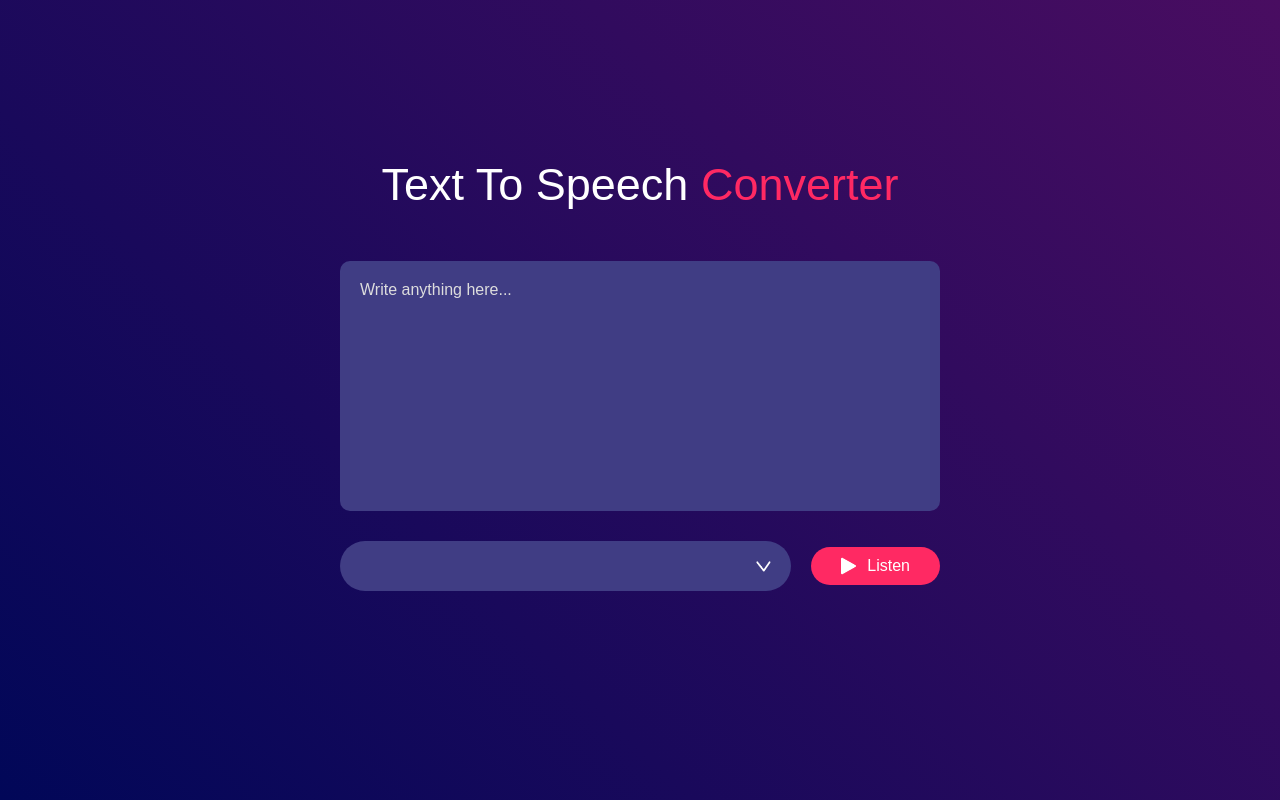
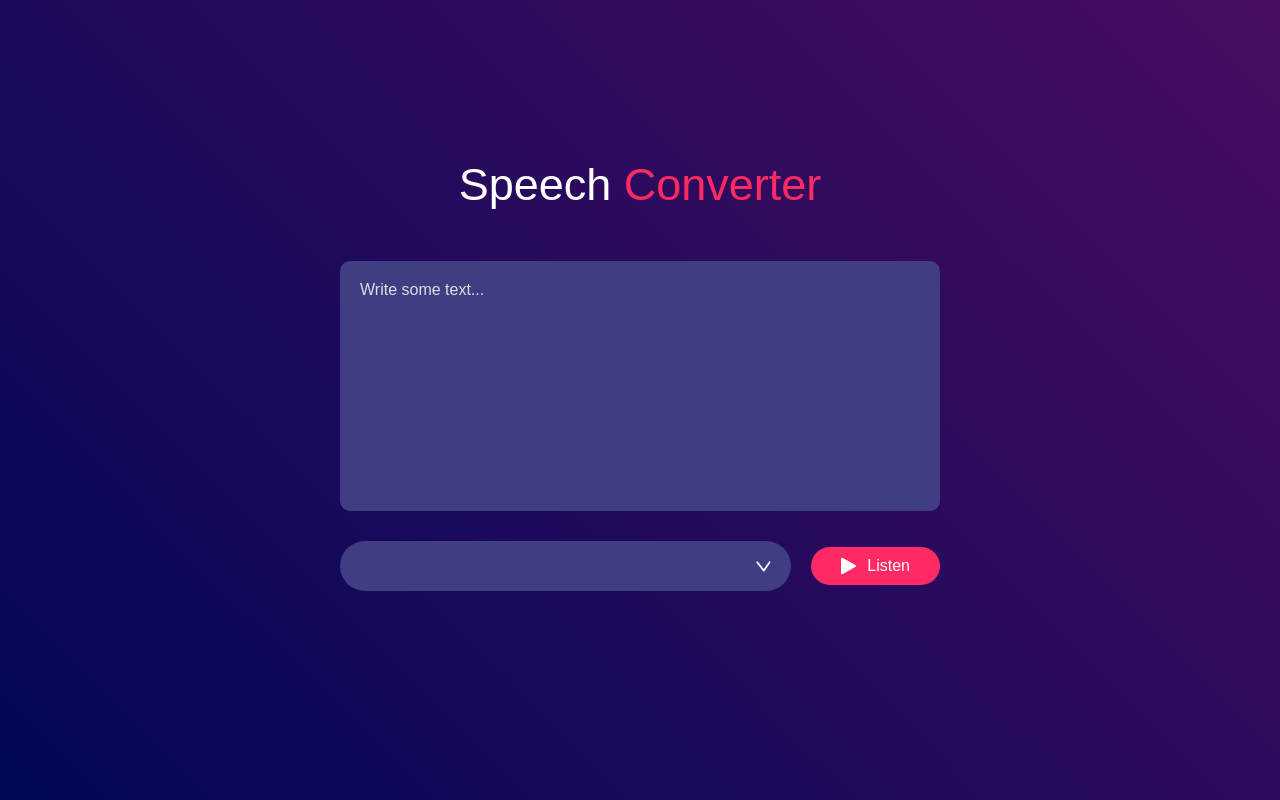
Before and after one commit to NotVndtta/speech_converter, a plain HTML site: page index.html in a window 1280 px wide. Drawn offline with Linux system fonts and the light colour scheme.

Commit message:
Some Fixes

```diff
--- a/index.html
+++ b/index.html
@@ -8,8 +8,8 @@
 </head>
 <body>
     <div class="hero">
-        <h1>Text To Speech <span>Converter</span></h1>
-        <textarea placeholder="Write anything here..."></textarea>
+        <h1> Speech <span>Converter</span></h1>
+        <textarea placeholder="Write some text..."></textarea>
         <div class="row">
             <select></select>
             <button><img src="./images/play.png">Listen</button>
```
